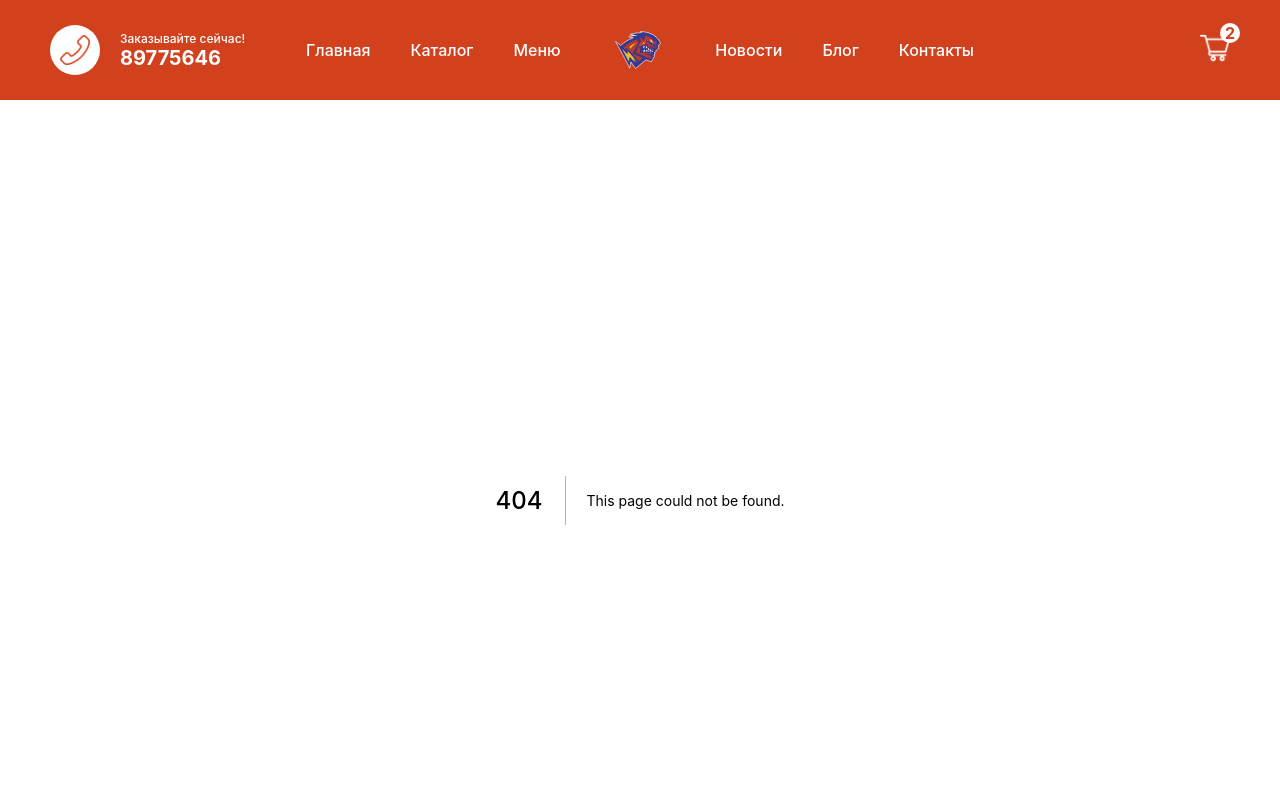
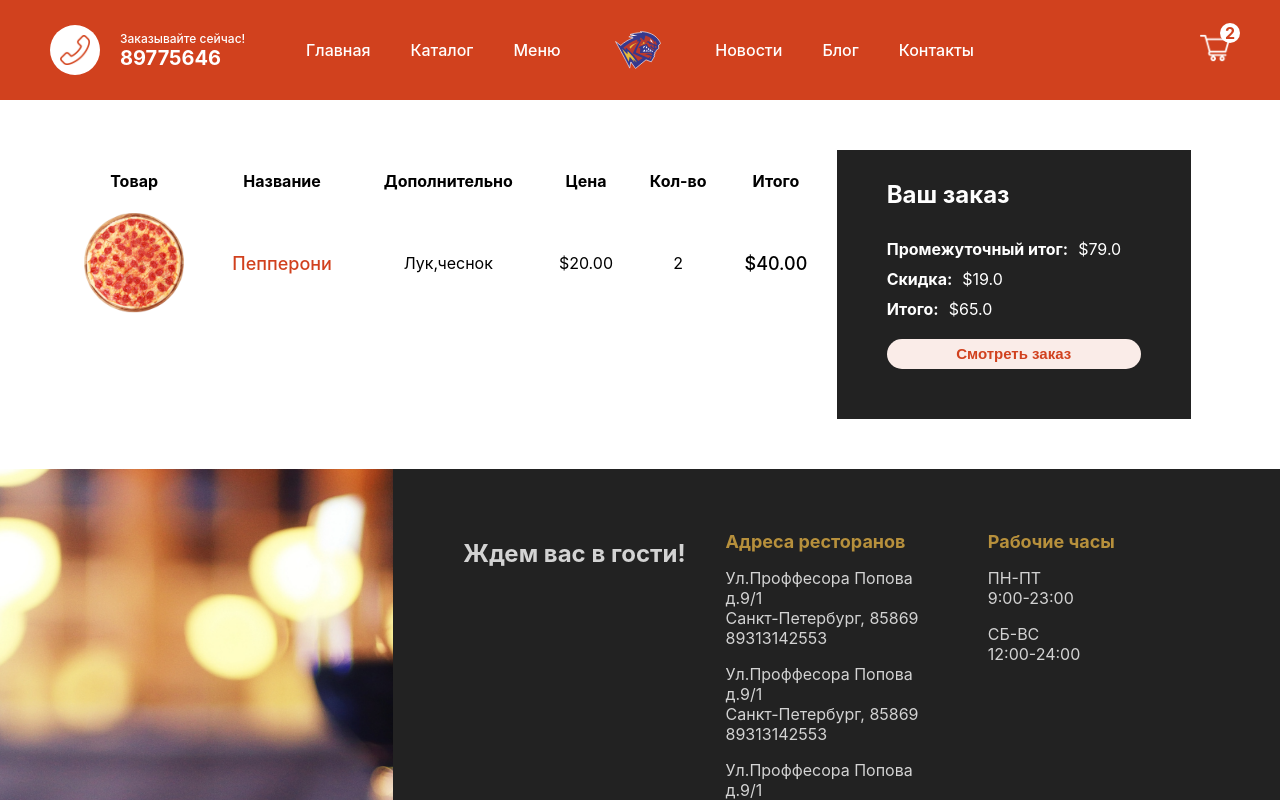
Before and after one commit to Topmewan/pizza-store, a Next.js app: page /cart in a window 1280 px wide. Before the commit this address had no page. Shown: the top 800 px of the page. Built offline with nearby package versions, Linux system fonts and the light colour scheme.

Commit message:
create cart ui

```diff
--- /dev/null
+++ b/pages/cart/index.jsx
@@ -0,0 +1,62 @@
+import styles from '../../styles/Cart.module.css';
+import Image from "next/image";
+
+const Cart = () => {
+  return (
+    <div className={styles.container}>
+      <div className={styles.left}>
+        <table className={styles.table}>
+          <tr className={styles.tr}>
+            <th>Товар</th>
+            <th>Название</th>
+            <th>Дополнительно</th>
+            <th>Цена</th>
+            <th>Кол-во</th>
+            <th>Итого</th>
+          </tr>
+          <tr className={styles.tr}>
+            <td>
+              <div className={styles.imgContainer}>
+                <Image src='/img/pizza.png' layout='fill' objectFit='cover' alt='pizza'/>
+              </div>
+            </td>
+            <td>
+              <span className={styles.name}>Пепперони</span>
+            </td>
+            <td>
+              <span className={styles.extras}>Лук,чеснок</span>
+            </td>
+            <td>
+              <span className={styles.price}>$20.00</span>
+            </td>
+            <td>
+              <span className={styles.quantity}>2</span>
+            </td>
+            <td>
+              <span className={styles.total}>$40.00</span>
+            </td>
+          </tr>
+        </table>
+      </div>
+      <div className={styles.right}>
+        <div className={styles.wrapper}>
+          <h2 className={styles.title}>Ваш заказ</h2>
+          <div className={styles.totalText}>
+            <b className={styles.totalTextTitle}>
+              Промежуточный итог:
+            </b>$79.0
+          </div>
+          <div className={styles.totalText}>
+            <b className={styles.totalTextTitle}>Скидка:</b>$19.0
+          </div>
+          <div className={styles.totalText}>
+            <b className={styles.totalTextTitle}>Итого:</b>$65.0
+          </div>
+          <button className={styles.button}>Смотреть заказ</button>
+        </div>
+      </div>
+    </div>
+  );
+};
+
+export default Cart;
--- /dev/null
+++ b/styles/Cart.module.css
@@ -0,0 +1,74 @@
+.container {
+    padding: 50px;
+    display: flex;
+    flex-wrap: wrap;
+}
+
+.left {
+    flex: 2;
+}
+
+.right {
+    flex: 1;
+}
+
+.imgContainer {
+    width: 100px;
+    height: 100px;
+    position: relative;
+    margin: 0 auto;
+}
+
+.table {
+    width: 100%;
+    border-spacing: 20px;
+    text-align: center;
+}
+
+.name {
+    color: #d1411e;
+    font-size: 18px;
+    font-weight: 500;
+}
+
+.total {
+    font-weight: 500;
+    font-size: 18px;
+}
+
+.wrapper {
+    width: 90%;
+    max-height: 300px;
+    padding: 50px;
+    padding-top: 10px;
+    background-color: #222;
+    display: flex;
+    flex-direction: column;
+    justify-content: space-between;
+    color: #fff;
+}
+
+.totalTextTitle {
+    margin-right: 10px;
+}
+
+.totalText{
+    padding-top: 10px;
+}
+
+.button {
+    height: 30px;
+    background-color: #faece8;
+    color: #d1411e;
+    border-radius: 30px;
+    border: none;
+    font-size: 15px;
+    cursor: pointer;
+    font-weight: bold;
+    margin-top: 20px;
+}
+
+.button:hover {
+    background-color: #d1411e;
+    color: #faece8;
+}
```
Also changed, not shown: pages/orders/[id].jsx (added, +11 -0 lines).
